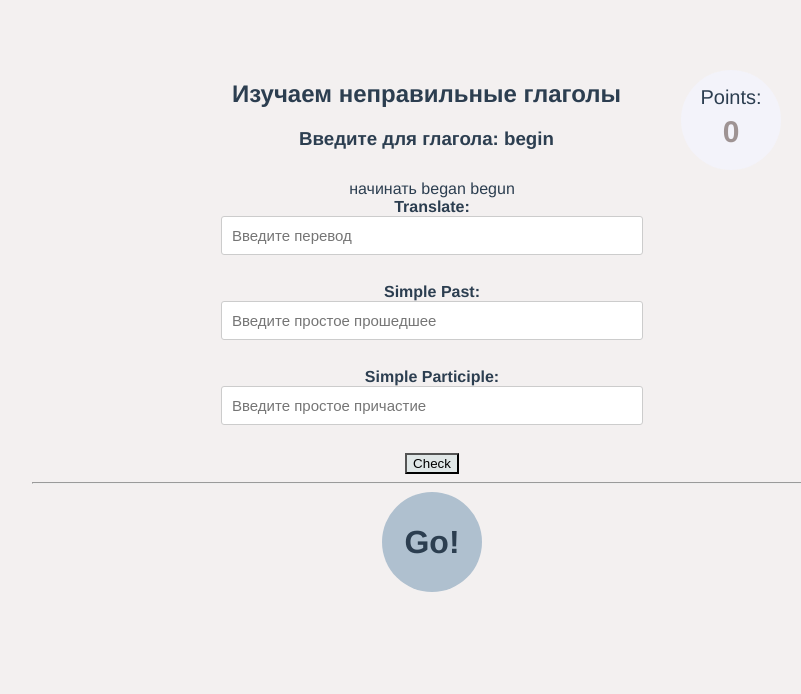
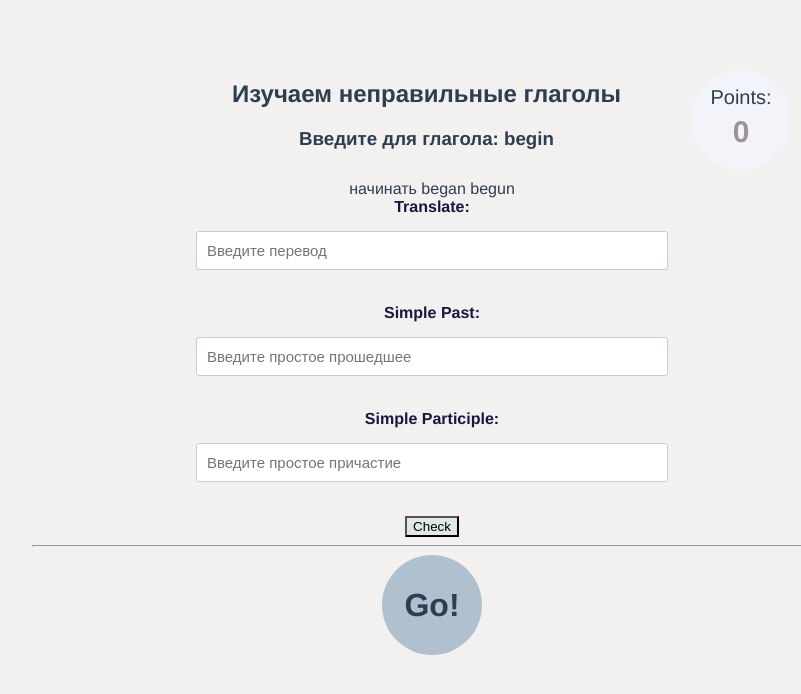
Before and after one commit to AlexMurrr/irregularVerbsCompositionAPI, a Vue app: page / in a window 1280 px wide. Shown: the top 694 px of the page, without its empty margins (208-1009 px from the left). Built offline with nearby package versions, Linux system fonts and the light colour scheme.

Commit message:
feat: add vitest

```diff
--- a/package.json
+++ b/package.json
@@ -5,7 +5,8 @@
     "dev": "vite",
     "build": "vite build",
     "preview": "vite preview --port 4173",
-    "test": "jest --watchAll"
+    "test": "vitest",
+    "coverage": "vitest run --coverage"
   },
   "dependencies": {
     "pinia": "^2.0.16",
@@ -20,6 +21,7 @@
     "babel-jest": "^28.1.2",
     "jest": "^28.1.2",
     "jest-environment-jsdom": "^28.1.2",
-    "vite": "^2.9.12"
+    "vite": "^2.9.12",
+    "vitest": "^0.23.1"
   }
 }
--- a/src/components/formVerb.vue
+++ b/src/components/formVerb.vue
@@ -41,7 +41,7 @@ function resetValueInput(){
 {{props.translateTrue}} {{props.pastSimpleTrue}} {{partizipleTrue}}
     <form @submit.prevent="submit">
 
-    <label for="tr"><strong>Translate:</strong></label> <br/>
+    <label for="tr" class="label"><strong>Translate:</strong></label> <br/>
     <input type="text"
     class="input"
     placeholder="Введите перевод"
@@ -49,7 +49,7 @@ function resetValueInput(){
     <p class="p" v-html="resultTranslate"></p>
     <br/>
 
-    <label for="tr"><strong>Simple Past:</strong></label> <br/>
+    <label for="tr" class="label"><strong>Simple Past:</strong></label> <br/>
     <input type="text"
     class="input"
     placeholder="Введите простое прошедшее"
@@ -57,7 +57,7 @@ function resetValueInput(){
     <p class="p" v-html="resultSimplePast"></p>
     <br/>
 
-     <label for="tr"><strong> Simple Participle:</strong></label> <br/>
+    <label for="tr" class="label"><strong> Simple Participle:</strong></label> <br/>
     <input type="text"
     class="input"
     placeholder="Введите простое причастие"
@@ -82,11 +82,13 @@ function resetValueInput(){
 </template>
 
 <style scoped>
-.p{
-  margin: 10px;
+
+.input{
+  width: 450px;
+  margin: 15px auto;
 }
-.input{
-  width: 400px;
-  margin: auto;
+.label{
+  color: #17173f;
+
 }
 </style>
--- a/src/components/h1V.vue
+++ b/src/components/h1V.vue
@@ -32,7 +32,7 @@ const props = defineProps({verb: String});
   width: 200px;
 }
 .hader{
-  margin-right: 50px;
+  margin-right: 60px;
 }
 
 </style>
--- a/src/components/numberPoints.vue
+++ b/src/components/numberPoints.vue
@@ -21,8 +21,8 @@ const {numPoints} = storeToRefs(storeVerbs)
     background-color: rgb(243, 243, 250);
     border: 3px solid rgb(31, 30, 30);
     font-size: 20px;
-    width: 20px;
-    height: 20px;
+    width: 22px;
+    height: 22px;
     border-radius: 50%;
     width: 100px;
     height: 100px;
```
Also changed, not shown: 1 other file (tests, documents, lock files or other folders).
